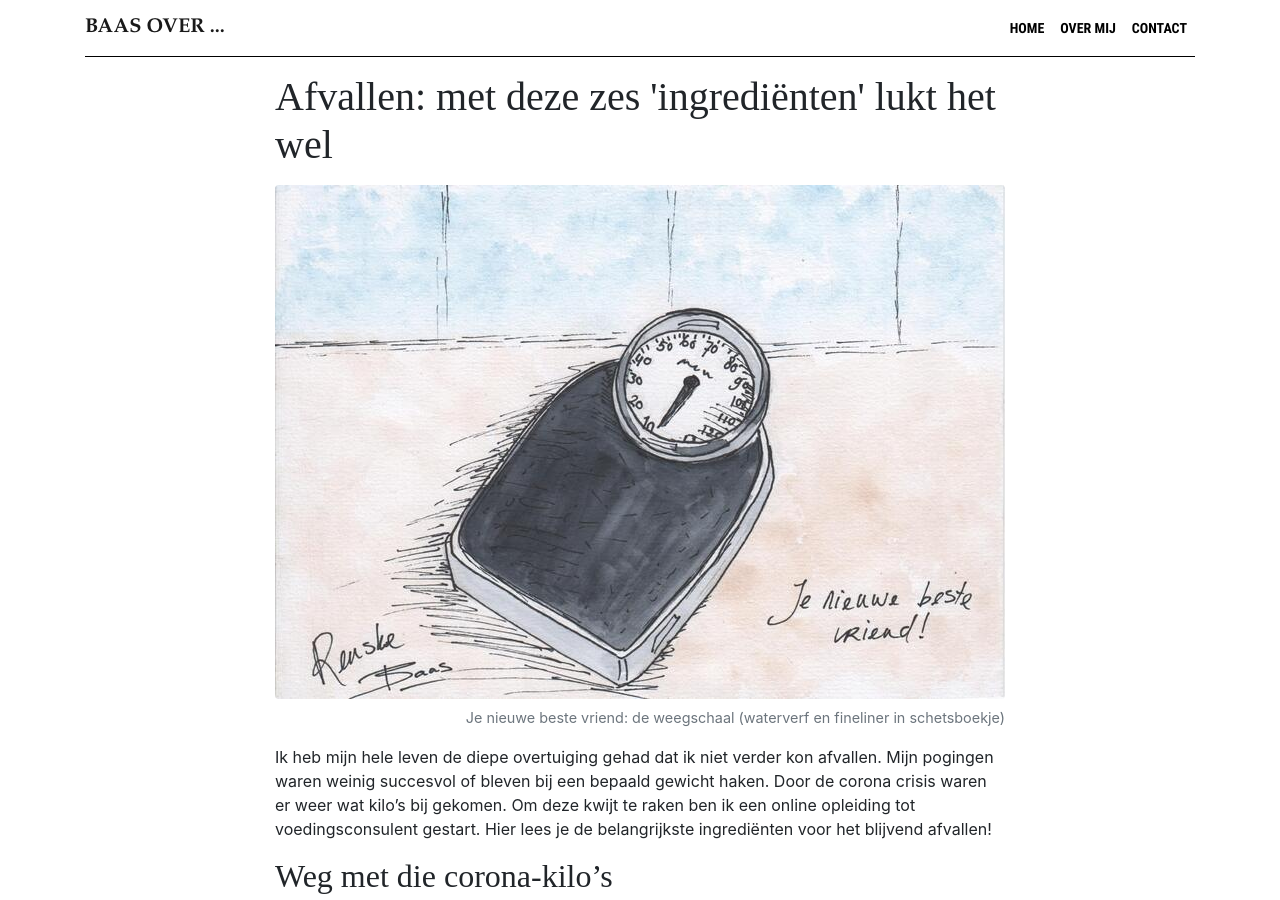
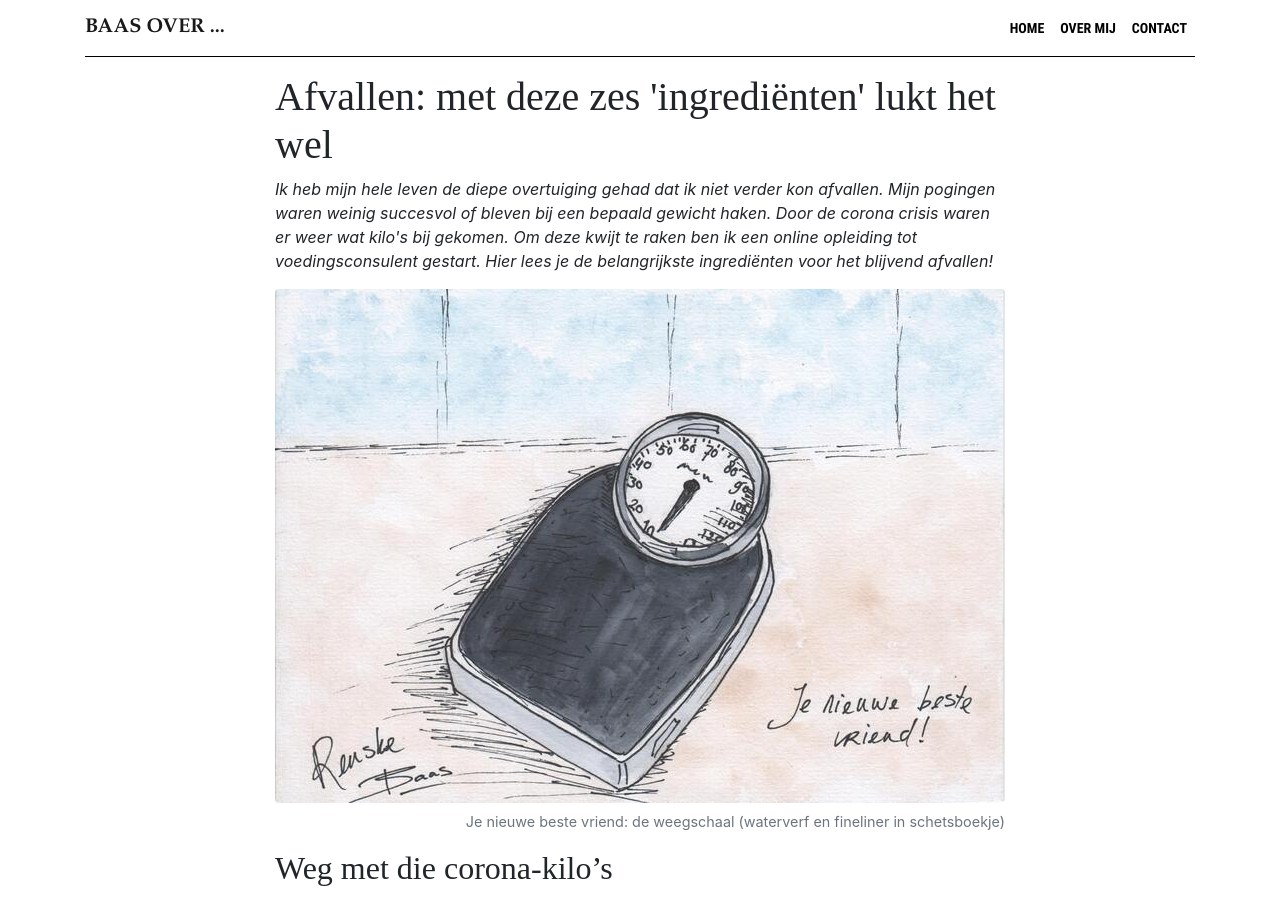
Before and after one commit to BaasLimited/baasovereten.github.io, a Jekyll site: the page built from _posts/2020-10-24-afvallen.md, in a window 1280 px wide and 900 px high. Built offline with Jekyll 4.4.1, drawn with Linux system fonts in a browser that asks for light colours; some web fonts are replaced; a script that is not in the unit is left out; comment, search, counter and statistics services are not loaded.

```diff
--- a/_posts/2020-10-24-afvallen.md
+++ b/_posts/2020-10-24-afvallen.md
@@ -5,11 +5,9 @@ tags:       ["Over afvallen", "Over eten"]
 category:   "over-afvallen"
 image:      /uploads/weegschaal.jpg
 caption:    "Je nieuwe beste vriend: de weegschaal (waterverf en fineliner in schetsboekje)"
-excerpt:    ""
+excerpt:    "Ik heb mijn hele leven de diepe overtuiging gehad dat ik niet verder kon afvallen. Mijn pogingen waren weinig succesvol of bleven bij een bepaald gewicht haken. Door de corona crisis waren er weer wat kilo's bij gekomen. Om deze kwijt te raken ben ik een online opleiding tot voedingsconsulent gestart. Hier lees je de belangrijkste ingrediënten voor het blijvend afvallen!"
 published:  true
 ---
-
-Ik heb mijn hele leven de diepe overtuiging gehad dat ik niet verder kon afvallen. Mijn pogingen waren weinig succesvol of bleven bij een bepaald gewicht haken. Door de corona crisis waren er weer wat kilo's bij gekomen. Om deze kwijt te raken ben ik een online opleiding tot voedingsconsulent gestart. Hier lees je de belangrijkste ingrediënten voor het blijvend afvallen!
 
 ## Weg met die corona-kilo's
 
```
